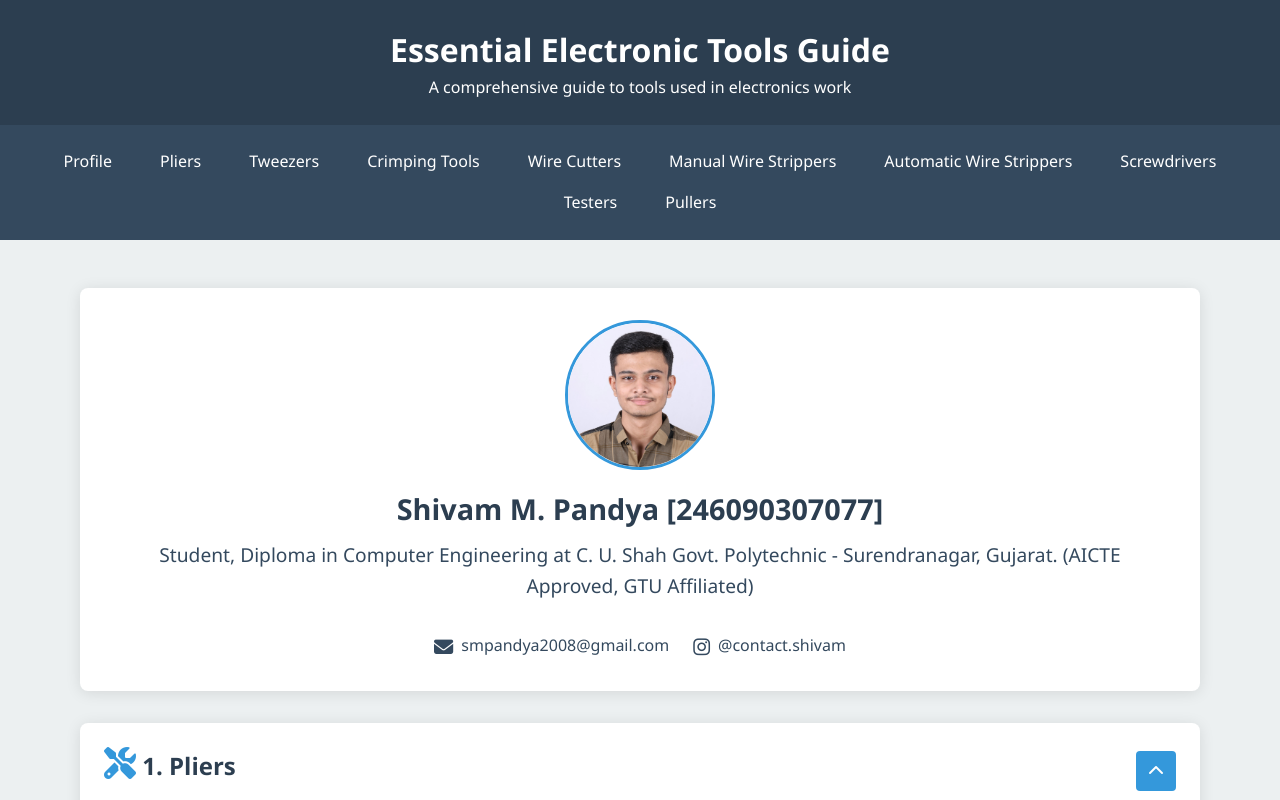
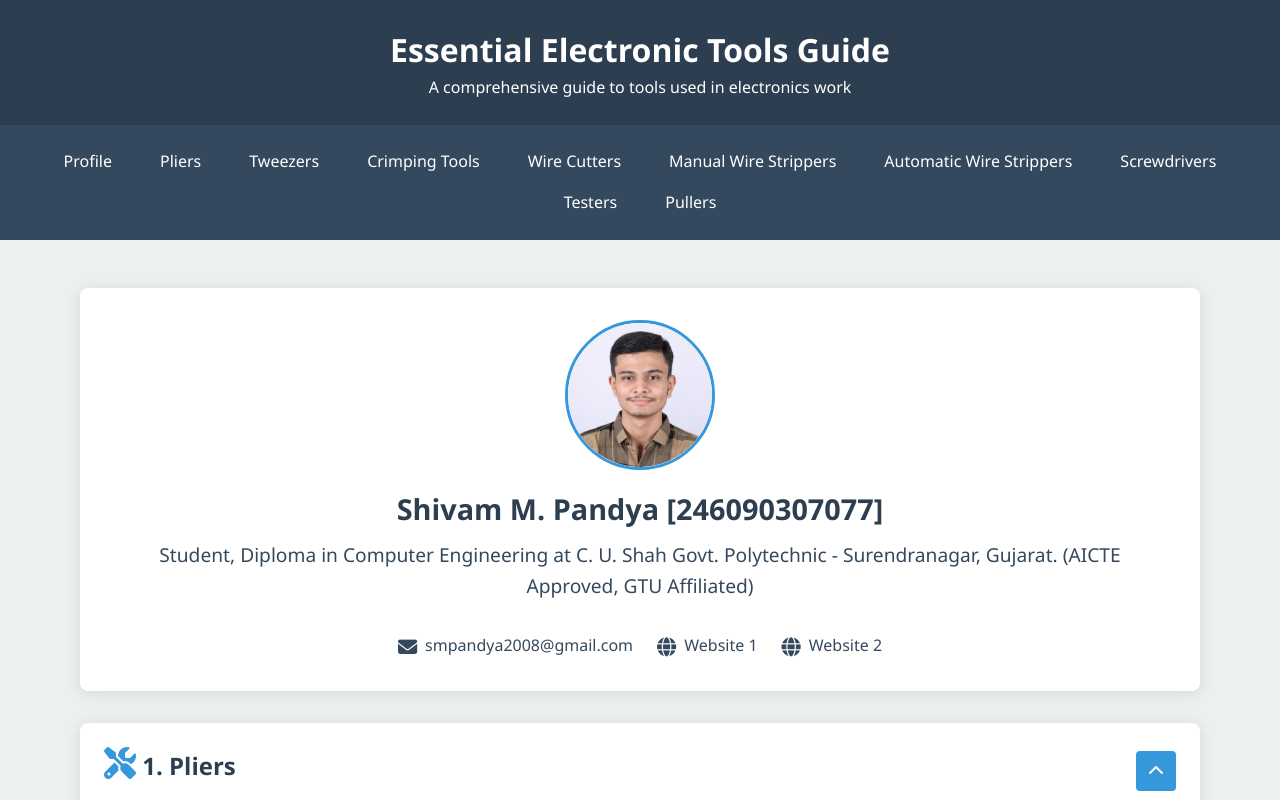
Before and after one commit to shivam-pandya-8118/EWP, a plain HTML site: page index.html in a window 1280 px wide. Shown: the top 800 px of the page. Drawn offline with Linux system fonts and the light colour scheme.

Commit message:
Update index.html

```diff
--- a/index.html
+++ b/index.html
@@ -43,9 +43,13 @@
                     <i class="fas fa-envelope"></i>
                     smpandya2008@gmail.com
                 </a>
-                <a href="https://instagram.com/contact.shivam" target="_blank" class="contact-item">
-                    <i class="fab fa-instagram"></i>
-                    @contact.shivam
+                <a href="https://shivam-pandya-8118.github.io/Portfolio/" target="_blank" class="contact-item">
+                    <i class="fa-solid fa-globe"></i>
+                    Website 1
+                </a>
+                <a href="https://shivampandya.framer.website/" target="_blank" class="contact-item">
+                    <i class="fa-solid fa-globe"></i>
+                    Website 2
                 </a>
             </div>
         </section>
```
